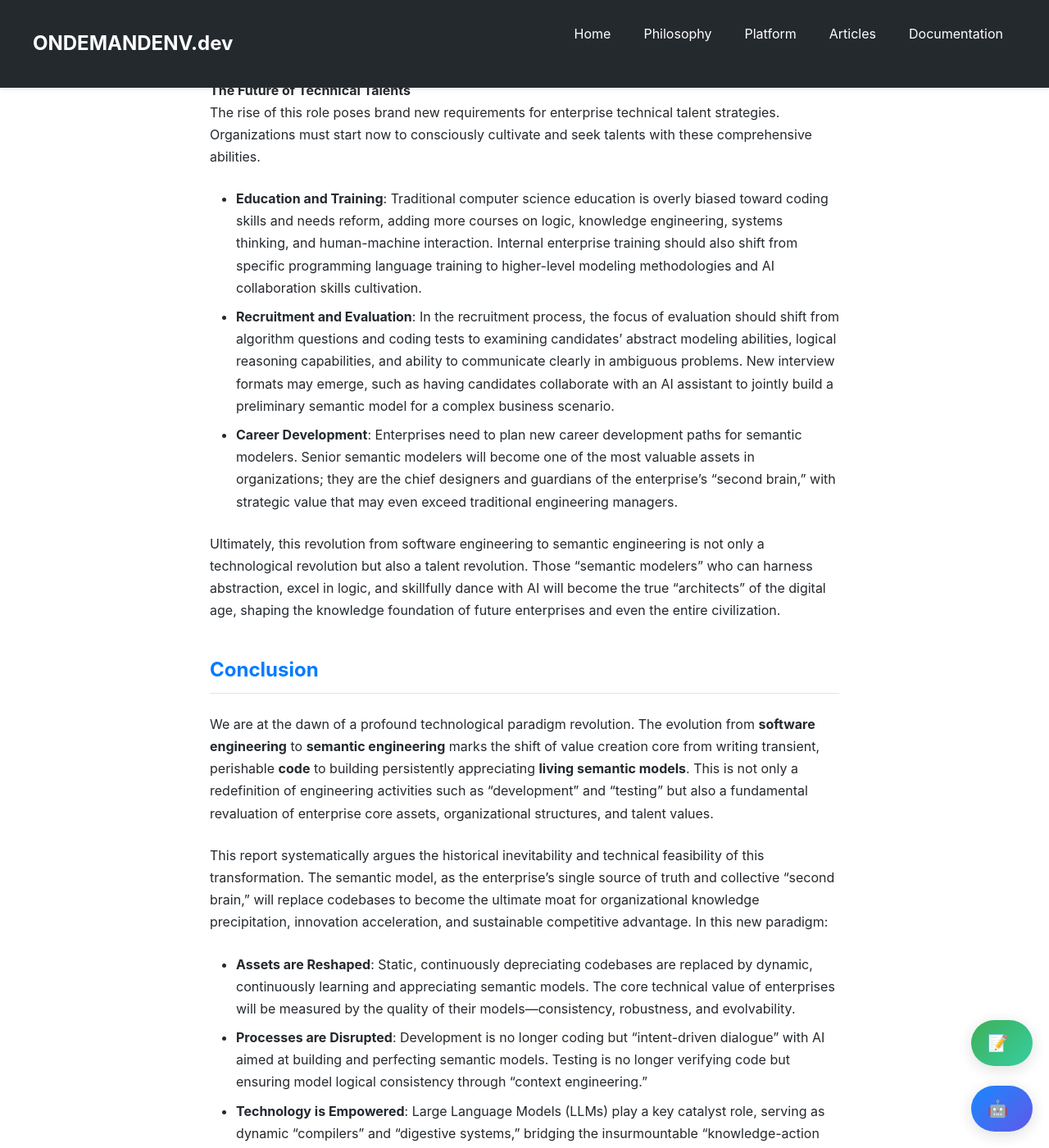
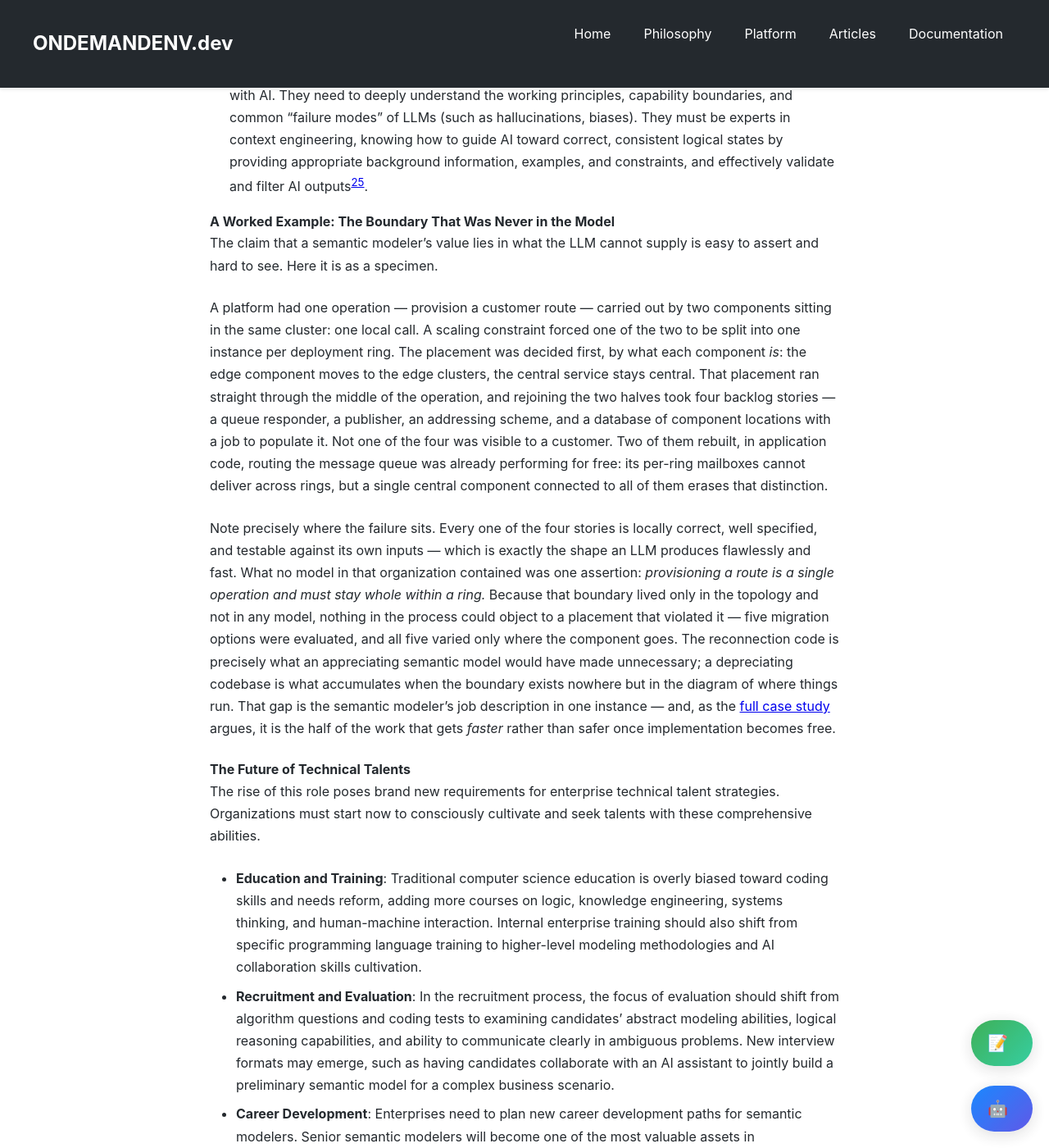
Before and after one commit to ondemandenv/ondemandenv.github.io, a Jekyll site: the page built from articles/semantic-engineering-revolution.md, in a window 1280 px wide and 1400 px high, scrolled down 18756 px. Shown: the whole window at 82% size. Built offline with Jekyll 4.4.1, drawn with Linux system fonts in a browser that asks for light colours; a script that is not in the unit is left out; some of the changed text lies outside the part shown.

Commit message:
semantic-engineering-revolution: ground Chapter Eight in a worked example
Chapter Eight asserts that a semantic modeler's value is the domain
insight an LLM cannot supply, but the article had no concrete instance of
it anywhere. Adds one, drawn from Part 7 of the K8s-rot series: an
operation cut in half by a placement decision, four locally-correct
backlog stories to rejoin it, two of them rebuilding routing the message
queue already performed for free — because no model in that organization
contained the assertion that the operation must stay whole. The
reconnection code is what an appreciating model would have made
unnecessary, and it is exactly the code an LLM writes flawlessly.

Also:
- Chapter Three gains the converse of its "the system asks clarifying
  questions" scenario: the system can only raise a conflict the model can
  express, so a missing boundary produces no objection at all.
- Part 7 links back to this article for the appreciating-model claim, and
  the Related Articles list gains Part 7.

```diff
--- a/articles/semantic-engineering-revolution.md
+++ b/articles/semantic-engineering-revolution.md
@@ -149,6 +149,8 @@ An LLM system based on the semantic model will respond immediately, but not by g
 
 The developer's job is to answer these questions and make decisions jointly with the system. Each Q&A is a precise "anchoring" of the semantic model. This process brings logical vulnerabilities, requirement ambiguities, and architectural conflicts that would only be exposed in later stages of traditional development to the forefront of development. Through this interactive semantic construction, the system's logic correctness and completeness are highly guaranteed before being "coded." The final generated code is just a natural outflow of this rigorously inferred logical model.
 
+The converse defines the failure mode, and it is the more common one: the system can only raise a conflict that the model is able to express. If no assertion in the model states that a given operation must stay whole, no amount of dialogue will produce that objection. The intent gets implemented — correctly, efficiently, and on the wrong structure — with every generated component passing its own review. The worked example in Chapter Eight is exactly this case.
+
 ### Chapter Four: Testing as Context Engineering
 
 #### Beyond Code-Level Testing
@@ -287,6 +289,14 @@ The value of future top technical talents will no longer be measured by coding s
 3. **Logical Reasoning and Language Precision**: Interaction with LLMs is essentially a logical dialogue. Semantic modelers must be able to express complex logical concepts using precise, unambiguous language like lawyers or philosophers. They need to identify fuzzy areas in natural language and transform them into clear assertions and rules in the model. This ability requires extremely strong logical reasoning and language mastery.
 4. **AI Collaboration and Context Engineering**: Semantic modelers are partners working side by side with AI. They need to deeply understand the working principles, capability boundaries, and common "failure modes" of LLMs (such as hallucinations, biases). They must be experts in context engineering, knowing how to guide AI toward correct, consistent logical states by providing appropriate background information, examples, and constraints, and effectively validate and filter AI outputs[^38].
 
+#### A Worked Example: The Boundary That Was Never in the Model
+
+The claim that a semantic modeler's value lies in what the LLM cannot supply is easy to assert and hard to see. Here it is as a specimen.
+
+A platform had one operation — provision a customer route — carried out by two components sitting in the same cluster: one local call. A scaling constraint forced one of the two to be split into one instance per deployment ring. The placement was decided first, by what each component *is*: the edge component moves to the edge clusters, the central service stays central. That placement ran straight through the middle of the operation, and rejoining the two halves took four backlog stories — a queue responder, a publisher, an addressing scheme, and a database of component locations with a job to populate it. Not one of the four was visible to a customer. Two of them rebuilt, in application code, routing the message queue was already performing for free: its per-ring mailboxes cannot deliver across rings, but a single central component connected to all of them erases that distinction.
+
+Note precisely where the failure sits. Every one of the four stories is locally correct, well specified, and testable against its own inputs — which is exactly the shape an LLM produces flawlessly and fast. What no model in that organization contained was one assertion: *provisioning a route is a single operation and must stay whole within a ring.* Because that boundary lived only in the topology and not in any model, nothing in the process could object to a placement that violated it — five migration options were evaluated, and all five varied only where the component goes. The reconnection code is precisely what an appreciating semantic model would have made unnecessary; a depreciating codebase is what accumulates when the boundary exists nowhere but in the diagram of where things run. That gap is the semantic modeler's job description in one instance — and, as the [full case study](/articles/k8s-boundary-you-already-had/) argues, it is the half of the work that gets *faster* rather than safer once implementation becomes free.
+
 #### The Future of Technical Talents
 
 The rise of this role poses brand new requirements for enterprise technical talent strategies. Organizations must start now to consciously cultivate and seek talents with these comprehensive abilities.
@@ -359,6 +369,7 @@ In summary, the ultimate goal of the semantic engineering revolution is to build
 - [From RDS-Centric to Distributed Systems: An Evolution Through Architectural Phases](/articles/from-rds-to-distributed-phases-evolution-enhanced/)
 - [The K-D Tree of Software: Why Partition Sequence Determines System Complexity](/articles/kd-tree-software-partition-sequence/)
 - [The 'Merge Hell' myth: How Ops Incompetence Manufactured a Crisis](/articles/merge-hell-myth-x-ops-contamination/)
+- [Topology First: Why Ops Cuts Operations in the Wrong Place](/articles/k8s-boundary-you-already-had/)
 
 ### References
 
```
Also changed, not shown: articles/k8s-boundary-you-already-had.md (+1 -1 lines).
